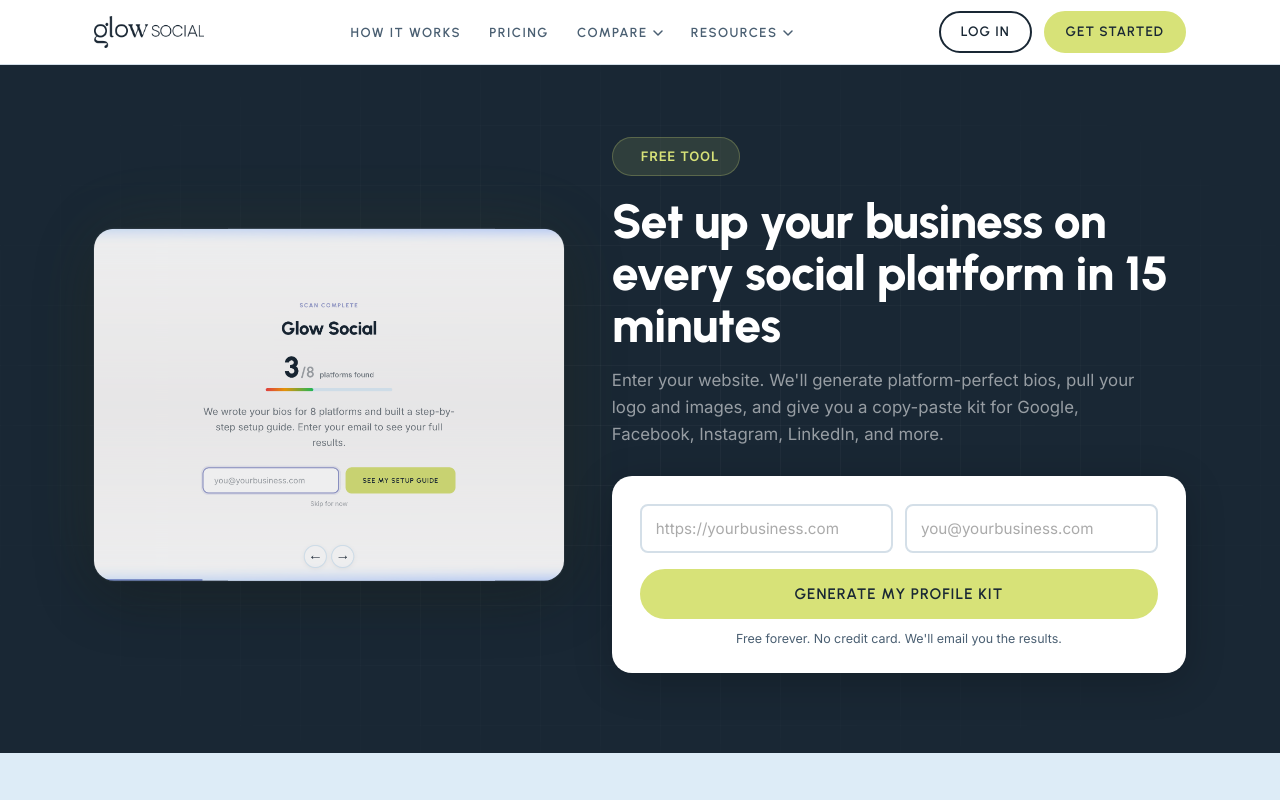
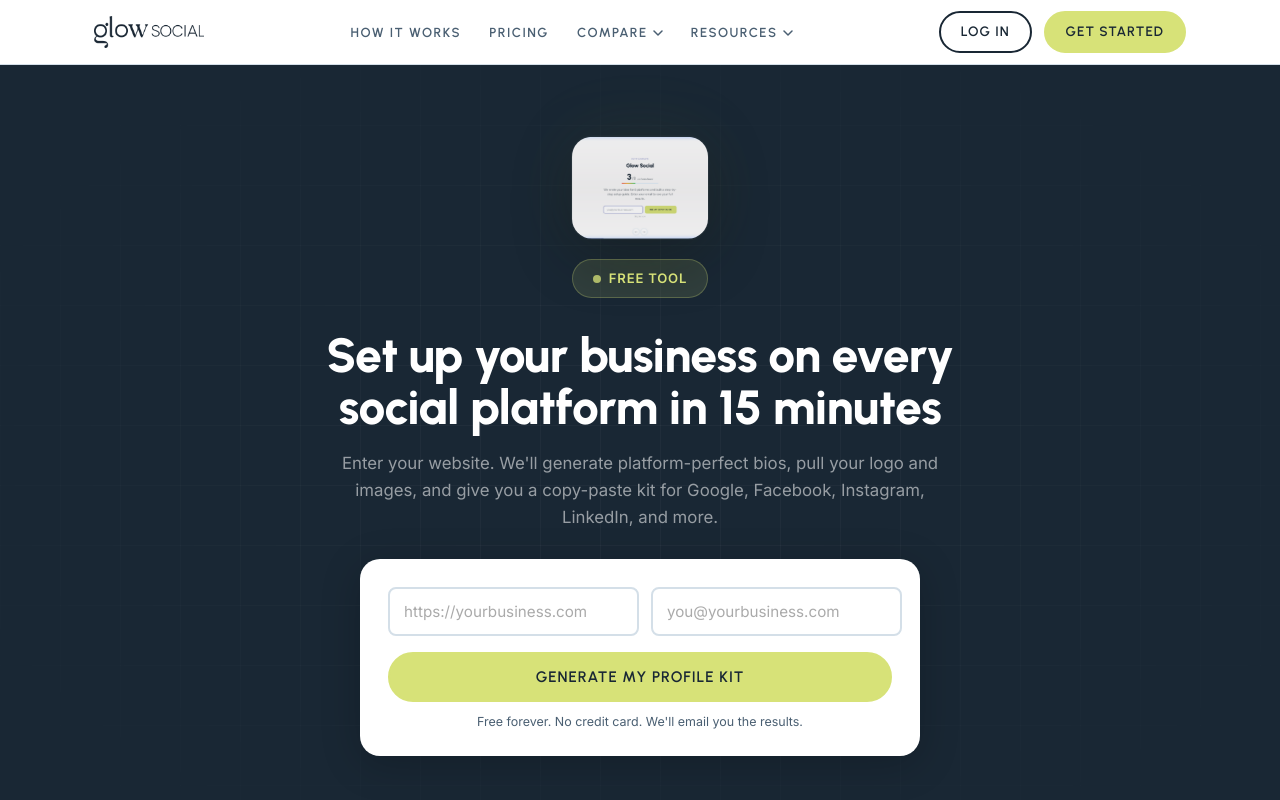
Before and after one commit to glowsocial/glowsocial.com, a Next.js app: page /setup in a window 1280 px wide. Shown: the top 800 px of the page. Built offline with nearby package versions, Linux system fonts and the light colour scheme.

Commit message:
refactor: center slideshow + free tool badge in setup hero
* refactor: center slideshow + free tool badge in hero

* refactor: centered hero layout CSS for slideshow + badge

```diff
--- a/app/setup/page.js
+++ b/app/setup/page.js
@@ -112,13 +112,13 @@
 
   return (
     <>
-      {/* Hero with form inline — everything above the fold */}
+      {/* Hero — centered slideshow + badge, then copy + form */}
       <section className="setup-hero" id="get-started">
         <div className="setup-hero-grid"></div>
         <div className="container">
-          <div className="setup-hero-layout">
-            {/* Left: auto-rotating slideshow */}
-            <div className="setup-hero-right">
+          <div className="setup-hero-center">
+            {/* Slideshow + Free Tool badge — centered as a unit */}
+            <div className="setup-hero-showcase">
               <div className="setup-slideshow">
                 <img
                   src="/images/setup/slide-1.png"
@@ -141,14 +141,13 @@
                   className="setup-slide"
                 />
               </div>
-            </div>
-
-            {/* Right: copy + form */}
-            <div className="setup-hero-left">
               <div className="setup-badge">
                 <span className="badge-dot"></span>
                 Free Tool
               </div>
+            </div>
+
+            {/* Copy + form */}
             <h1>
               Set up your business on <span className="accent">every social platform</span> in 15 minutes
             </h1>
@@ -213,7 +212,6 @@
                   </p>
                 </div>
               )}
-              </div>
             </div>
           </div>
         </div>
--- a/app/setup/setup.css
+++ b/app/setup/setup.css
@@ -3,7 +3,7 @@
    Lead magnet for setup.glowsocial.com
    ======================================== */
 
-/* ---- Hero (form above the fold) ---- */
+/* ---- Hero (centered layout) ---- */
 .setup-hero {
   padding: 72px 0 80px;
   background: var(--navy);
@@ -22,22 +22,29 @@
   mask-image: radial-gradient(ellipse 80% 80% at 50% 50%, black 20%, transparent 80%);
 }
 
-.setup-hero-layout {
-  display: grid;
-  grid-template-columns: 0.9fr 1.1fr;
-  gap: 48px;
+/* Centered single-column hero */
+.setup-hero-center {
+  display: flex;
+  flex-direction: column;
   align-items: center;
+  text-align: center;
   position: relative;
   z-index: 1;
-}
-
-.setup-hero-left {
   animation: heroReveal 0.9s ease both;
 }
 
 @keyframes heroReveal {
   from { opacity: 0; transform: translateY(20px); }
   to { opacity: 1; transform: translateY(0); }
+}
+
+/* Slideshow + badge grouped together */
+.setup-hero-showcase {
+  display: flex;
+  flex-direction: column;
+  align-items: center;
+  gap: 20px;
+  margin-bottom: 32px;
 }
 
 .setup-badge {
@@ -54,8 +61,20 @@
   font-weight: 600;
   letter-spacing: 0.06em;
   text-transform: uppercase;
-  margin-bottom: 20px;
   backdrop-filter: blur(8px);
+}
+
+.badge-dot {
+  width: 8px;
+  height: 8px;
+  border-radius: 50%;
+  background: var(--accent);
+  animation: dotPulse 2s ease-in-out infinite;
+}
+
+@keyframes dotPulse {
+  0%, 100% { opacity: 1; }
+  50% { opacity: 0.4; }
 }
 
 .setup-hero h1 {
@@ -66,6 +85,7 @@
   letter-spacing: -0.5px;
   font-weight: 800;
   color: #fff;
+  max-width: 720px;
 }
 
 .setup-hero-sub {
@@ -74,7 +94,51 @@
   margin-bottom: 28px;
   color: rgba(255,255,255,0.55);
   line-height: 1.6;
-  max-width: 540px;
+  max-width: 600px;
+}
+
+/* ---- Slideshow (centered in hero) ---- */
+.setup-slideshow {
+  position: relative;
+  width: 100%;
+  max-width: 520px;
+  aspect-ratio: 4 / 3;
+  border-radius: var(--radius-lg);
+  overflow: hidden;
+  box-shadow:
+    0 16px 60px rgba(0,0,0,0.3),
+    0 0 0 1px rgba(255,255,255,0.06),
+    0 0 80px rgba(215, 226, 120, 0.08);
+  animation: heroFloat 6s ease-in-out infinite;
+}
+
+@keyframes heroFloat {
+  0%, 100% { transform: translateY(0); }
+  50% { transform: translateY(-8px); }
+}
+
+.setup-slide {
+  position: absolute;
+  inset: 0;
+  width: 100%;
+  height: 100%;
+  object-fit: cover;
+  opacity: 0;
+  animation: slideFade 12s ease-in-out infinite;
+}
+
+/* Stagger each slide by 3s in a 12s loop */
+.setup-slide:nth-child(1) { animation-delay: 0s; }
+.setup-slide:nth-child(2) { animation-delay: 3s; }
+.setup-slide:nth-child(3) { animation-delay: 6s; }
+.setup-slide:nth-child(4) { animation-delay: 9s; }
+
+@keyframes slideFade {
+  0%      { opacity: 0; }
+  4%      { opacity: 1; }
+  25%     { opacity: 1; }
+  29%     { opacity: 0; }
+  100%    { opacity: 0; }
 }
 
 /* ---- Inline form in hero ---- */
@@ -83,6 +147,8 @@
   border-radius: var(--radius-lg);
   padding: 28px 28px 24px;
   box-shadow: 0 8px 40px rgba(0,0,0,0.2);
+  width: 100%;
+  max-width: 560px;
 }
 
 .setup-form-row {
@@ -174,57 +240,6 @@
   font-size: 0.92rem;
   line-height: 1.6;
   margin-bottom: 20px;
-}
-
-/* ---- Hero slideshow (right side) ---- */
-.setup-hero-right {
-  display: flex;
-  align-items: center;
-  justify-content: center;
-  animation: heroReveal 0.9s ease 0.15s both;
-}
-
-.setup-slideshow {
-  position: relative;
-  width: 100%;
-  max-width: 520px;
-  aspect-ratio: 4 / 3;
-  border-radius: var(--radius-lg);
-  overflow: hidden;
-  box-shadow:
-    0 16px 60px rgba(0,0,0,0.3),
-    0 0 0 1px rgba(255,255,255,0.06),
-    0 0 80px rgba(215, 226, 120, 0.08);
-  animation: heroFloat 6s ease-in-out infinite;
-}
-
-@keyframes heroFloat {
-  0%, 100% { transform: translateY(0); }
-  50% { transform: translateY(-8px); }
-}
-
-.setup-slide {
-  position: absolute;
-  inset: 0;
-  width: 100%;
-  height: 100%;
-  object-fit: cover;
-  opacity: 0;
-  animation: slideFade 12s ease-in-out infinite;
-}
-
-/* Stagger each slide by 3s in a 12s loop */
-.setup-slide:nth-child(1) { animation-delay: 0s; }
-.setup-slide:nth-child(2) { animation-delay: 3s; }
-.setup-slide:nth-child(3) { animation-delay: 6s; }
-.setup-slide:nth-child(4) { animation-delay: 9s; }
-
-@keyframes slideFade {
-  0%      { opacity: 0; }
-  4%      { opacity: 1; }
-  25%     { opacity: 1; }
-  29%     { opacity: 0; }
-  100%    { opacity: 0; }
 }
 
 /* ---- How It Works ---- */
@@ -487,15 +502,6 @@
 
 /* ---- Responsive ---- */
 @media (max-width: 900px) {
-  .setup-hero-layout {
-    grid-template-columns: 1fr;
-    gap: 32px;
-  }
-
-  .setup-hero-left {
-    order: -1;
-  }
-
   .setup-slideshow {
     max-width: 400px;
   }
@@ -512,6 +518,10 @@
 @media (max-width: 640px) {
   .setup-hero {
     padding: 48px 0 56px;
+  }
+
+  .setup-slideshow {
+    max-width: 320px;
   }
 
   .setup-hero-form-wrap {
```
Lines whose indentation alone changed are shown as unchanged.
